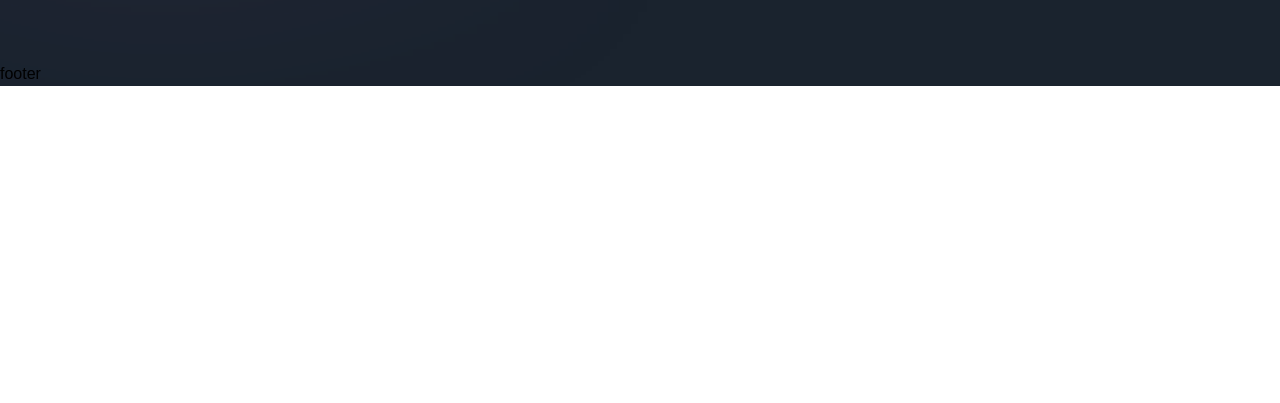
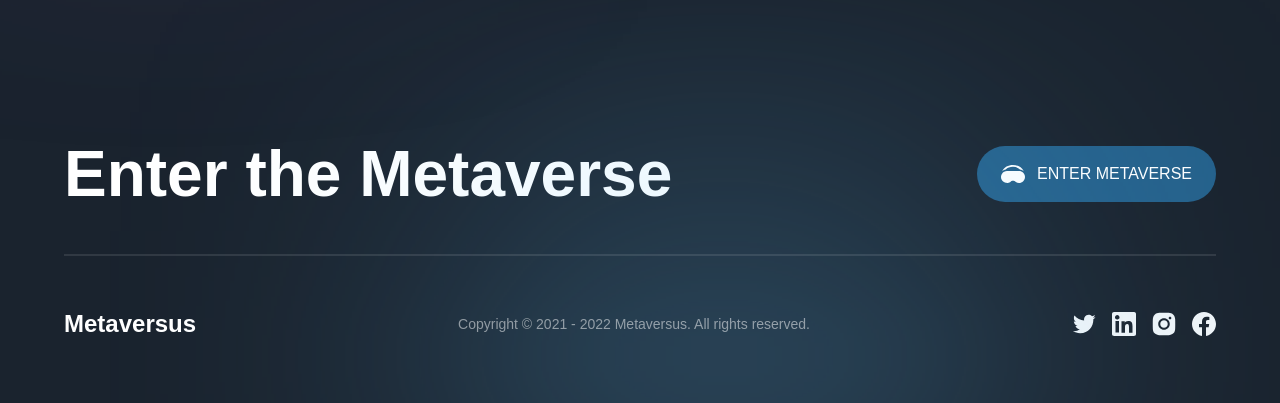
Before and after one commit to Antroyz1/mertaversus, a Next.js app: page / in a window 1280 px wide. Shown: the part 6444-6847 px from the top of the page. Before the commit the page ends 6530 px from the top, so only its background shows below. Built offline with nearby package versions, Linux system fonts and the light colour scheme; a web font is replaced by a local one.

Commit message:
udah selesai tinggal deploy

```diff
--- a/app/page.js
+++ b/app/page.js
@@ -15,13 +15,12 @@
       <div className="gradient-04 z-0" />
       <WhatsNew />
     </div>
+    <World />
     <div className="relative">
-      <World />
+      <Insights />
       <div className="gradient-04 z-0" />
-      <Insights />
+      <Feedback />
     </div>
-
-    <Feedback />
     <Footer />
   </div>
 );
--- a/components/Footer.jsx
+++ b/components/Footer.jsx
@@ -1,9 +1,36 @@
-'use client';
+"use client";
+
+import { motion } from "framer-motion";
+import { socials } from "../constants";
+
+import styles from "../styles";
+import { footerVariants } from "../utils/motion";
 
 const Footer = () => (
-  <footer>
-    footer
-  </footer>
+  <motion.footer variants={footerVariants} initial="hidden" whileInView="show" className={`${styles.paddings} py-8 relative`}>
+    <div className="footer-gradient" />
+    <div className={`${styles.innerWidth} mx-auto flex flex-col gap-8`}>
+      <div className="flex items-center justify-between flex-wrap gap-5">
+        <h4 className="font-bold md:text-[64px] text-[44px] text-white">Enter the Metaverse</h4>
+        <button className="flex  items-center h-fit py-4 px-6 bg-[#25618b] rounded-[32px] gap-[12px]">
+          <img src="/headset.svg" alt="headset" className="w-[24px] h-[24px] object-contain" />
+          <span className="font-normal text-[16px] text-white">ENTER METAVERSE</span>
+        </button>
+      </div>
+      <div className="flex flex-col">
+        <div className="mb-[50px] h-[2px] bg-white opacity-10" />
+        <div className="flex items-center justify-between flex-wrap gap-4">
+          <h4 className="font-extrabold text-[24px] text-white">Metaversus</h4>
+          <p className="font-normal text-[14px] text-white opacity-50">Copyright © 2021 - 2022 Metaversus. All rights reserved.</p>
+          <div className="flex gap-4">
+            {socials.map((social) => (
+              <img key={social.name} src={social.url} alt={social.name} className="w-[24px] h-[24px] object-contain cursor-pointer" />
+            ))}
+          </div>
+        </div>
+      </div>
+    </div>
+  </motion.footer>
 );
 
 export default Footer;
```
